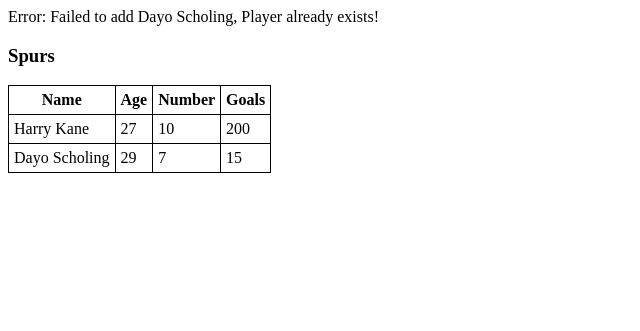
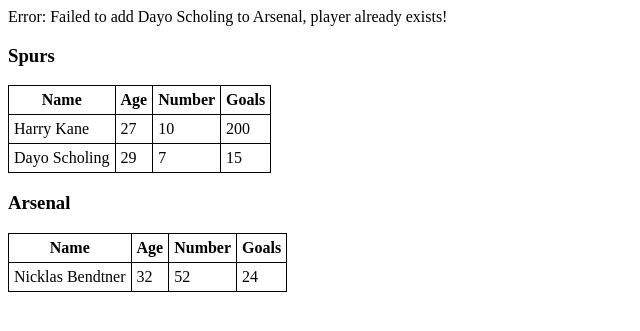
Before and after one commit to andrewmcnaughton/teamviewer, a PHP site: page / in a window 1280 px wide. Shown: the top 331 px of the page, without its empty margins (0-640 px from the left). Run offline with PHP 8.4, Linux system fonts and the light colour scheme.

Commit message:
player check

```diff
--- a/classes/League/league.class.php
+++ b/classes/League/league.class.php
@@ -0,0 +1,33 @@
+<?php
+
+declare(strict_types = 1);
+
+namespace League;
+
+class League {
+	private $name;
+	private $teams = [];
+
+	public function __construct($name) {
+		$this->name = $name;
+	}
+
+	public function addTeam(\Team\Team $teamObject) {
+		if(in_array($teamObject, $this->teams)) {
+			echo '<br>Error: Failed to add ' . $teamObject->getName() . ', Team already exists!';
+		} else {
+			$this->teams[] = $teamObject;
+		}
+	}
+
+	public function getName() {
+		return $this->name;
+	}
+
+	public function getLeaguePlayers() {
+		foreach($this->teams as $team) {
+			return $team->getPlayers();
+		}
+	}
+
+}
--- a/classes/Team/team.class.php
+++ b/classes/Team/team.class.php
@@ -10,19 +10,27 @@ class Team {
 		$this->name = $name;
 	}
 
-	public function addPlayer(\Player\Player $playerObject) {
-		if(in_array($playerObject, $this->players)) {
-			echo 'Error: Failed to add ' . $playerObject->getName() . ', Player already exists!';
+	public function addPlayer(\Player\Player $playerObject, \League\League $leagueObject) {
+
+		// Check if player alrady exists in the league, eo ensure no double ups
+
+		if(in_array($playerObject, $leagueObject->getLeaguePlayers())) {
+			echo 'Error: Failed to add ' . $playerObject->getName() . ' to ' . $this->name . ', player already exists!';
 		} else {
 			$this->players[] = $playerObject;
 		}
+
 	}
 
 	public function getName() {
 		return $this->name;
 	}
 
-	public function listPlayers() {
+	public function getPlayers() {
+		return $this->players;
+	}
+
+	public function tablePlayers() {
 		foreach ($this->players as $player) {
 			echo '<tr>';
 			echo '<td>' . $player->getName() . '</td>';
--- a/index.php
+++ b/index.php
@@ -21,14 +21,20 @@ include 'includes/autoloader.inc.php';
 <body>
 
 	<?php
+	$premierLeague = new League\League('Premier League');
+	$tottenham = new Team\Team('Spurs');
+	$arsenal = new Team\Team('Arsenal');
+	$premierLeague->addTeam($tottenham);
+	$premierLeague->addTeam($arsenal);
 
 	$harryKane = new Player\Player('Harry Kane', 27, 10, 200);
 	$dayoScholing = new Player\Player('Dayo Scholing', 29, 7, 15);
+	$nickBendtner = new Player\Player('Nicklas Bendtner', 32, 52, 24);
 
-	$tottenham = new Team\Team('Spurs');
-	$tottenham->addPlayer($harryKane);
-	$tottenham->addPlayer($dayoScholing);
-	$tottenham->addPlayer($dayoScholing);
+	$tottenham->addPlayer($harryKane, $premierLeague);
+	$tottenham->addPlayer($dayoScholing, $premierLeague);
+	$arsenal->addPlayer($nickBendtner, $premierLeague);
+	$arsenal->addPlayer($dayoScholing, $premierLeague);
 
 	echo '<h3>' . $tottenham->getName() . '</h3>';?>
 	<table>
@@ -39,7 +45,20 @@ include 'includes/autoloader.inc.php';
 	    <th>Goals</th>
 	  </tr>
 	  <tr>
-			<?php $tottenham->listPlayers();?>
+			<?php $tottenham->tablePlayers();?>
+	  </tr>
+	</table>
+
+	<?php echo '<h3>' . $arsenal->getName() . '</h3>';?>
+	<table>
+	  <tr>
+	    <th>Name</th>
+	    <th>Age</th>
+	    <th>Number</th>
+	    <th>Goals</th>
+	  </tr>
+	  <tr>
+			<?php $arsenal->tablePlayers();?>
 	  </tr>
 	</table>
 
```
